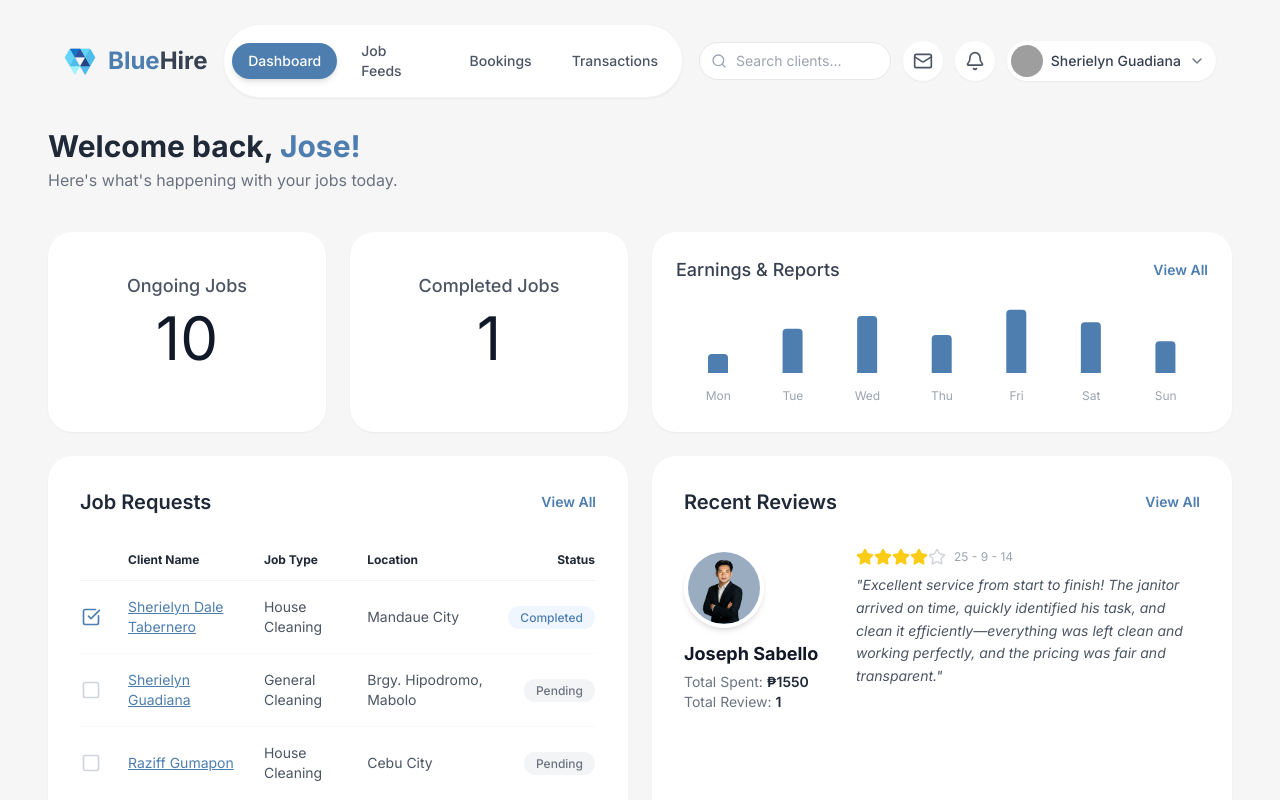
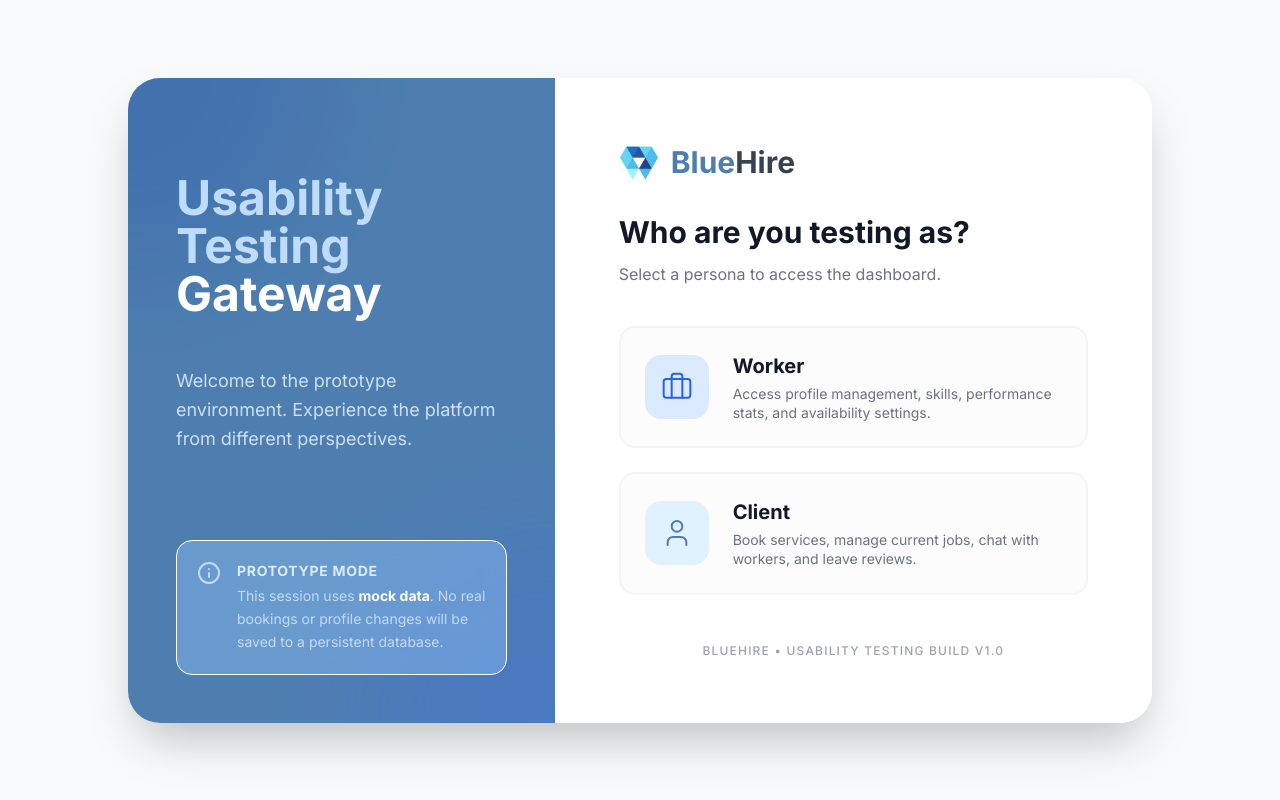
Before and after one commit to ero-s/BlueHire, a React (Vite) app in the folder frontend/: page / in a window 1280 px wide. Before the commit this address led to /workerDashboard. Shown: the top 800 px of the page. Built offline with nearby package versions, Linux system fonts and the light colour scheme; grey boxes are pictures that could not be loaded; a web font is replaced by a local one.

Commit message:
Testing Login/Gateway and ClientSide & WorkerSide Connection DONE!

```diff
--- a/frontend/src/App.tsx
+++ b/frontend/src/App.tsx
@@ -1,4 +1,4 @@
-import { Routes, Route } from "react-router-dom"; // <-- Import this
+import { Routes, Route, useNavigate} from "react-router-dom";
 
 // MAIN PAGES IMPORTS
 
@@ -38,12 +38,36 @@ import WorkerTransactionPage from "./Worker/pages/TransactionPage";
 
 // WORKER SIDE ROUTER
 import WorkerSide from "./MainPages/WorkerSide";
+import Landing from "./MainPages/Landing";
+
+import TestingGateway from "./MainPages/UsabilityTestingGateway";
 
 
 
 // =============================================================
 export default function App() {
+  const navigate = useNavigate();
+
+  const handleRoleSelection = (role: "worker" | "client") => {
+    if (role === "worker") {
+      navigate("/worker/workerDashboard");
+    } else {
+      navigate("/client/clientDashboard");
+    }
+  };
+
   return (
-    <WorkerSide/>
+    <Routes>
+      <Route
+        path="/"
+        element={<TestingGateway onSelectRole={handleRoleSelection} />}
+      />
+
+      {/* Worker main router */}
+      <Route path="/worker/*" element={<WorkerSide />} />
+
+      {/* Client main router */}
+      <Route path="/client/*" element={<ClientSide />} />
+    </Routes>
   );
 }
--- a/frontend/src/MainPages/ClientSide.tsx
+++ b/frontend/src/MainPages/ClientSide.tsx
@@ -15,6 +15,8 @@ import TransactionPage from "../Client/pages/TransactionPage";
 export default function ClientSide() {
   return (
     <Routes>
+      <Route index element={<Dashboard />} />
+
       <Route path="/clientDashboard" element={<Dashboard />} />
       <Route path="/post-job" element={<JobRequestForm />} />
       <Route path="/settings" element={<SettingsPage />} />
--- /dev/null
+++ b/frontend/src/MainPages/UsabilityTestingGateway.tsx
@@ -0,0 +1,102 @@
+import React from 'react';
+import { User, Briefcase, Info, ArrowRight } from 'lucide-react';
+import Logo from '../MainComponents/LandingComponents/Logo/Logo';
+
+interface LoginPageProps {
+  onSelectRole: (role: 'worker' | 'client') => void;
+}
+
+const UsabilityTestingGateway: React.FC<LoginPageProps> = ({ onSelectRole }) => {
+  return (
+    <div className="min-h-screen bg-slate-50 flex items-center justify-center p-4 font-sans">
+      <div className="max-w-5xl w-full bg-white rounded-[2rem] shadow-2xl overflow-hidden flex flex-col md:flex-row min-h-[600px]">
+
+        {/* Left Side: Brand & Info */}
+        <div className="md:w-5/12 bg-[#4D7EAF] p-12 text-white flex flex-col justify-between relative overflow-hidden">
+            {/* Background Accents */}
+            <div className="absolute top-0 left-0 w-96 h-96 bg-blue-500 rounded-full mix-blend-multiply filter blur-3xl opacity-20 -translate-x-1/2 -translate-y-1/2"></div>
+            <div className="absolute bottom-0 right-0 w-96 h-96 bg-indigo-500 rounded-full mix-blend-overlay filter blur-3xl opacity-20 translate-x-1/2 translate-y-1/2"></div>
+
+            <div className="relative z-10">
+
+                <h1 className="text-4xl md:text-5xl font-bold mb-6 leading-tight text-blue-200 mt-12">
+                    Usability <br/>Testing <br/><span className="text-white">Gateway</span>
+                </h1>
+                <p className="text-blue-100 text-lg leading-relaxed max-w-sm opacity-90 mt-12">
+                    Welcome to the prototype environment. Experience the platform from different perspectives.
+                </p>
+            </div>
+
+            <div className="relative z-10 mt-12">
+                <div className="bg-blue-300/40 p-5 rounded-2xl backdrop-blur-md border border-white flex gap-4">
+                    <Info className="shrink-0 text-blue-200" size={24} />
+                    <div>
+                        <h3 className="font-bold mb-1 text-sm uppercase tracking-wider text-blue-100">Prototype Mode</h3>
+                        <p className="text-sm text-blue-100/80 leading-relaxed">
+                            This session uses <strong className="text-white">mock data</strong>. No real bookings or profile changes will be saved to a persistent database.
+                        </p>
+                    </div>
+                </div>
+            </div>
+        </div>
+
+        {/* Right Side: Role Selection */}
+        <div className="md:w-7/12 p-8 md:p-16 flex flex-col justify-center bg-white">
+            <div className="flex items-center gap-3 mb-8">
+                <Logo variant="lg" />
+            </div>
+            <div className="mb-10">
+                <h2 className="text-3xl font-bold text-gray-900 mb-3">Who are you testing as?</h2>
+                <p className="text-gray-500">Select a persona to access the dashboard.</p>
+            </div>
+
+            <div className="grid gap-6">
+                {/* Worker Button */}
+                <button
+                    onClick={() => onSelectRole('worker')}
+                    className="group relative flex items-center p-6 border-2 border-gray-100 rounded-2xl hover:border-blue-600 hover:shadow-xl hover:shadow-blue-600/10 transition-all duration-300 text-left bg-gray-50/50 hover:bg-white w-full"
+                >
+                    <div className="w-16 h-16 shrink-0 rounded-2xl bg-blue-100 text-blue-600 flex items-center justify-center mr-6 group-hover:bg-blue-600 group-hover:text-white transition-colors duration-300">
+                        <Briefcase size={32} strokeWidth={1.5} />
+                    </div>
+                    <div className="flex-grow">
+                        <div className="flex items-center justify-between mb-1">
+                            <h3 className="text-xl font-bold text-gray-900 group-hover:text-blue-600 transition-colors">Worker</h3>
+                            <ArrowRight size={20} className="opacity-0 -translate-x-2 group-hover:opacity-100 group-hover:translate-x-0 transition-all duration-300 text-blue-600" />
+                        </div>
+                        <p className="text-sm text-gray-500 leading-snug">
+                            Access profile management, skills, performance stats, and availability settings.
+                        </p>
+                    </div>
+                </button>
+
+                {/* Client Button */}
+                <button
+                    onClick={() => onSelectRole('client')}
+                    className="group relative flex items-center p-6 border-2 border-gray-100 rounded-2xl hover:border-[#4D7EAF] hover:shadow-xl hover:shadow-sky-500/10 transition-all duration-300 text-left bg-gray-50/50 hover:bg-white w-full"
+                >
+                    <div className="w-16 h-16 shrink-0 rounded-2xl bg-sky-100 text-[#4D7EAF] flex items-center justify-center mr-6 group-hover:bg-[#4D7EAF] group-hover:text-white transition-colors duration-300">
+                        <User size={32} strokeWidth={1.5} />
+                    </div>
+                    <div className="flex-grow">
+                        <div className="flex items-center justify-between mb-1">
+                            <h3 className="text-xl font-bold text-gray-900 group-hover:text-[#4D7EAF] transition-colors">Client</h3>
+                            <ArrowRight size={20} className="opacity-0 -translate-x-2 group-hover:opacity-100 group-hover:translate-x-0 transition-all duration-300 text-[#4D7EAF]" />
+                        </div>
+                        <p className="text-sm text-gray-500 leading-snug">
+                            Book services, manage current jobs, chat with workers, and leave reviews.
+                        </p>
+                    </div>
+                </button>
+            </div>
+
+            <div className="mt-12 text-center">
+                 <p className="text-xs text-gray-400 font-medium uppercase tracking-widest">BlueHire • Usability Testing Build v1.0</p>
+            </div>
+        </div>
+      </div>
+    </div>
+  );
+};
+
+export default UsabilityTestingGateway;
--- a/frontend/src/MainPages/WorkerSide.tsx
+++ b/frontend/src/MainPages/WorkerSide.tsx
@@ -18,7 +18,7 @@ export default function WorkerSide() {
   return (
     <Routes>
       {/* Default Route: Redirect to Dashboard */}
-      <Route path="/" element={<Navigate to="workerDashboard" replace />} />
+      <Route index element={<Navigate to="workerDashboard" replace />} />
 
       {/* Worker Dashboard */}
       <Route path="workerDashboard" element={<DashboardPage />} />
```
